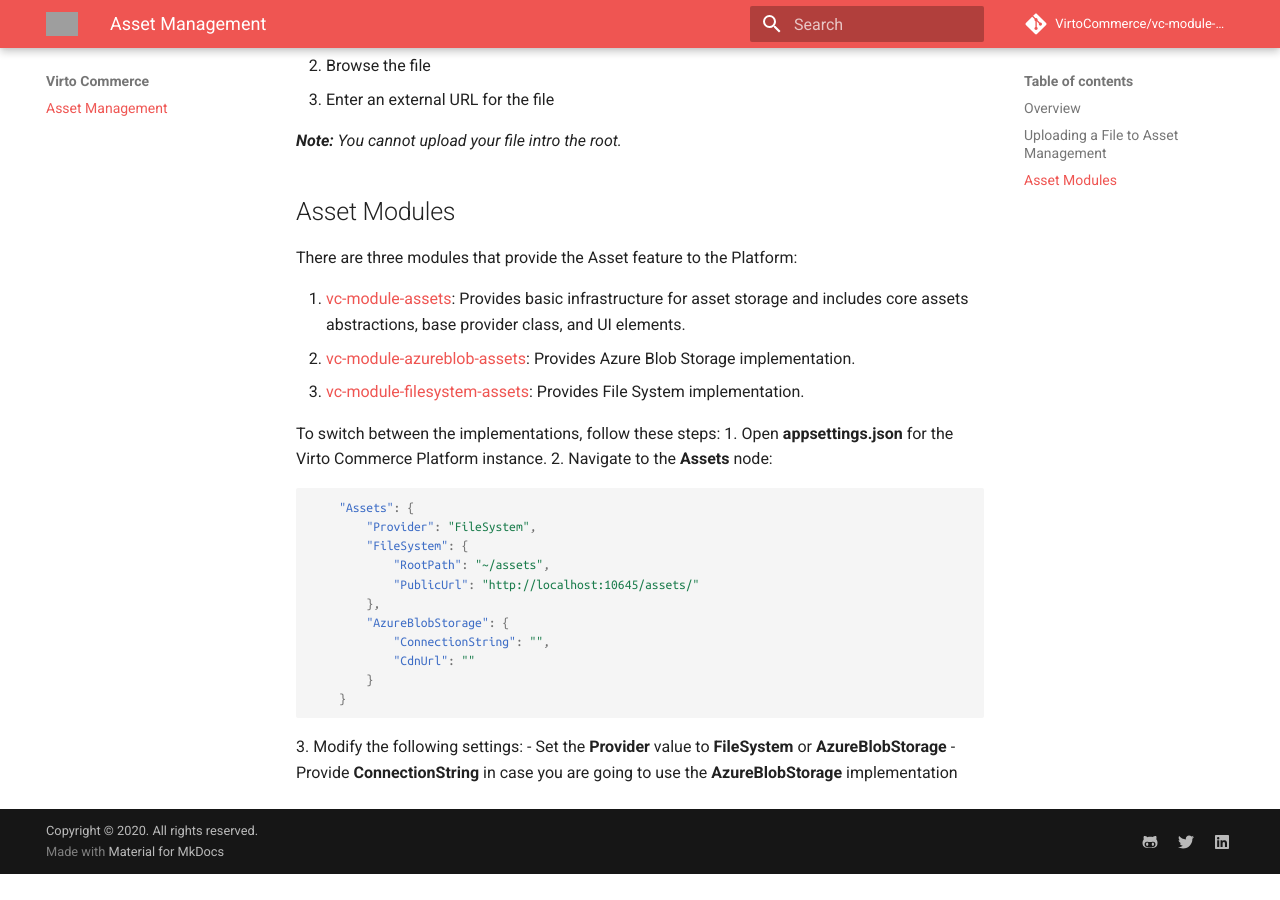
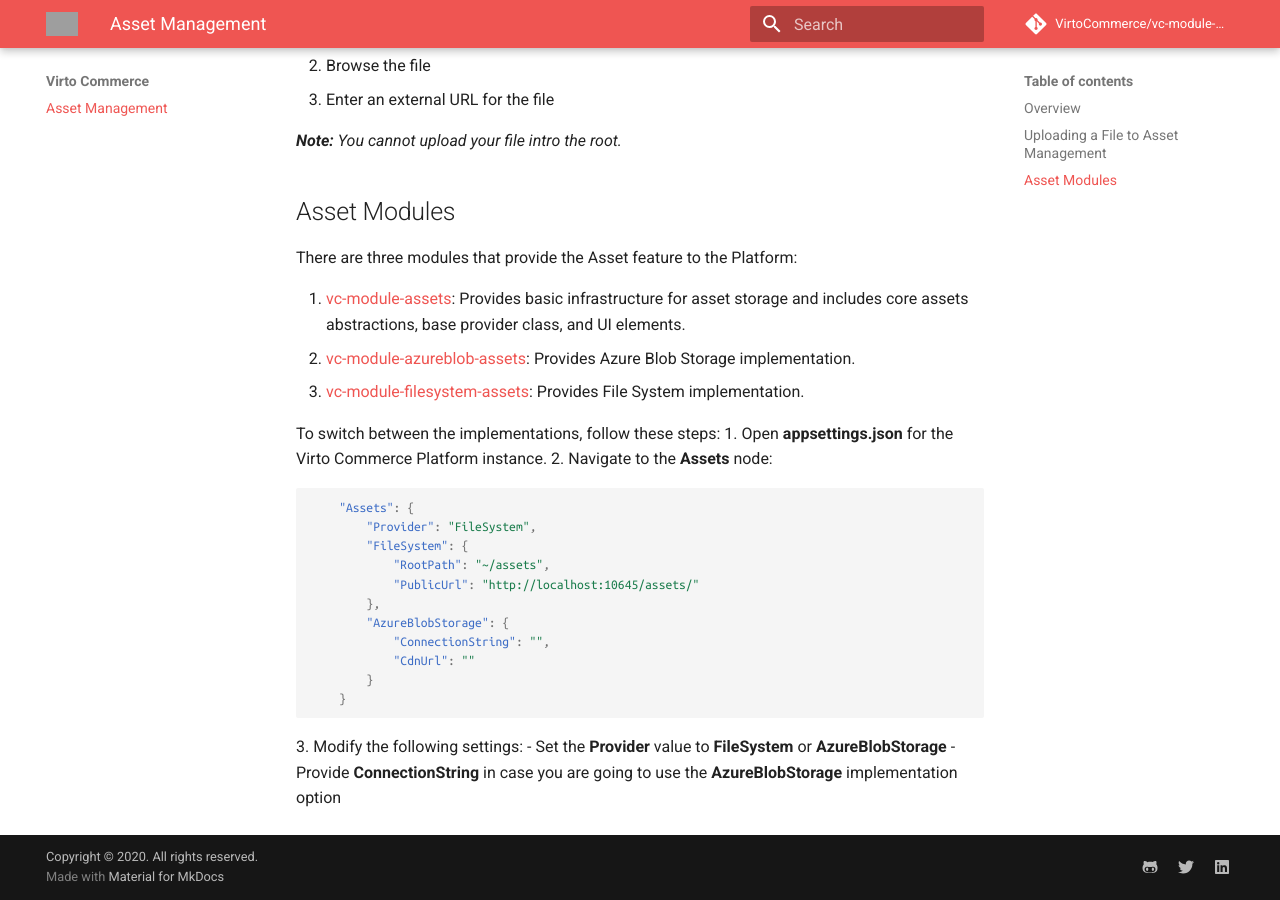
Before and after one commit to VirtoCommerce/vc-module-assets, an MkDocs documentation site: the page built from docs/index.md, in a window 1280 px wide and 900 px high, scrolled down 1749 px. Built offline with MkDocs 1.6.1 and Material for MkDocs 9.7.7, drawn with Linux system fonts in a browser that asks for light colours; comment, search, counter and statistics services are not loaded; before the commit the page ends 2623 px from its top, so only the background shows below that; grey boxes are pictures that could not be loaded.

Commit message:
docs: fix minor wording issue

````diff
--- a/docs/index.md
+++ b/docs/index.md
@@ -59,4 +59,4 @@ To switch between the implementations, follow these steps:
 ```
 3. Modify the following settings:
     - Set the **Provider** value to **FileSystem** or **AzureBlobStorage**
-    - Provide **ConnectionString** in case you are going to use the **AzureBlobStorage** implementation
+    - Provide **ConnectionString** in case you are going to use the **AzureBlobStorage** implementation option
````
